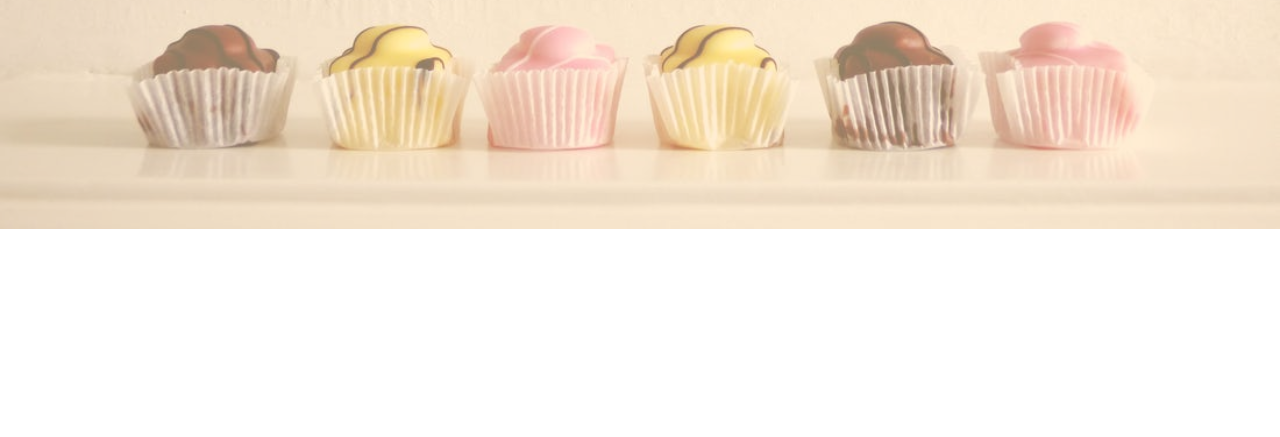
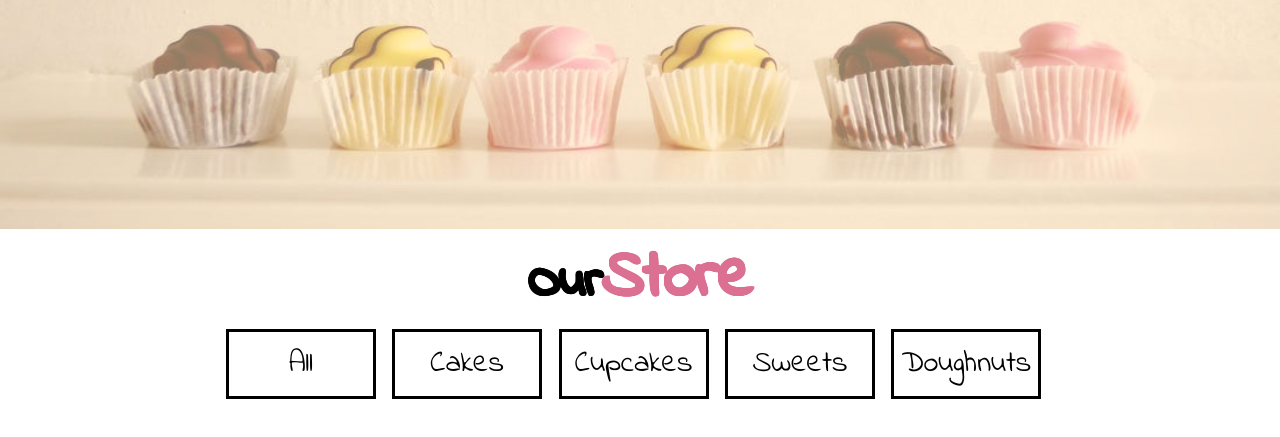
Before and after one commit to Aryanbucksheerohatgi/DessertStore, a plain HTML site: page index.html in a window 1280 px wide. Shown: the part 511-948 px from the top of the page. Drawn offline with Linux system fonts and the light colour scheme.

Commit message:
made 2nd page 1st part

```diff
--- a/index.html
+++ b/index.html
@@ -29,6 +29,29 @@
    <button class="b2">EXPLORE</button>
 </div>
 <div class="d2">
+    <div class="mainh1">
+<h1 ><span class="h13">Our</span><span class="h14">Store</span></h1>
+
+</div>
+<div class="buttonlad">
+    <button class="btn">
+
+All
+    </button>
+    <button class="btn">
+        Cakes
+
+    </button>
+    <button class="btn">
+        Cupcakes
+    </button>
+    <button class="btn">
+        Sweets
+    </button>
+    <button class="btn">
+        Doughnuts
+    </button>
+</div>
 
 </div>
 
--- a/mystyle.css
+++ b/mystyle.css
@@ -106,4 +106,51 @@ background-color: transparent;
 font-size: 35px;
 font-weight: 1000;
 
+
 }
+.mainh1{
+
+    width: 100vw;
+    height: 100px;
+    display: flex;
+    justify-content: center;
+    align-items:center;
+    flex-direction: column;
+
+}
+.h13{
+    font-size: 50px;
+    color: black;
+    font-weight: 1000;
+    filter: drop-shadow(1px 0px 0px black)
+            drop-shadow(-1px 0px 0px black)
+            drop-shadow(0px 1px 0px black)
+            drop-shadow(0px -1px 0px black)
+
+}
+.h14{
+    font-size: 65px;
+    color: palevioletred;
+    font-weight: 1000;
+    filter: drop-shadow(1px 0px 0px palevioletred)
+            drop-shadow(-1px 0px 0px palevioletred)
+            drop-shadow(0px 1px 0px palevioletred)
+            drop-shadow(0px -1px 0px palevioletred)
+}
+.buttonlad{
+    display: flex;
+    flex-flow: row;
+    justify-content: space-around;
+    width: 65vw;
+    margin-left: 17%;
+    font-size: 40px;
+
+
+}
+.btn{
+    height: 70px;
+    width: 150px;
+    background-color: transparent;
+    border: 3px solid black;
+    font-size: 30px;
+}
```
